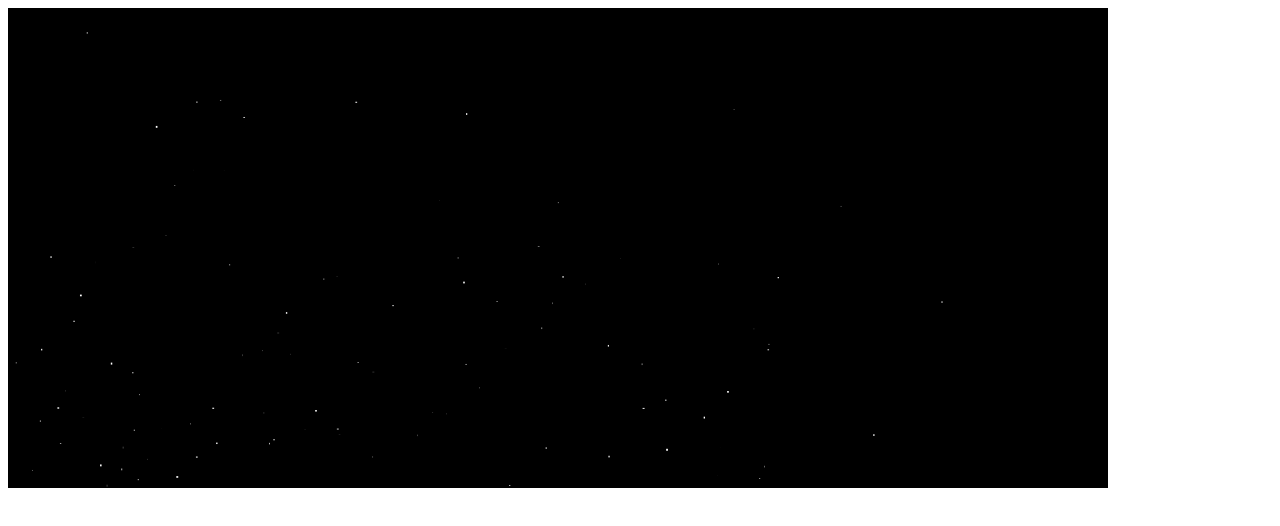
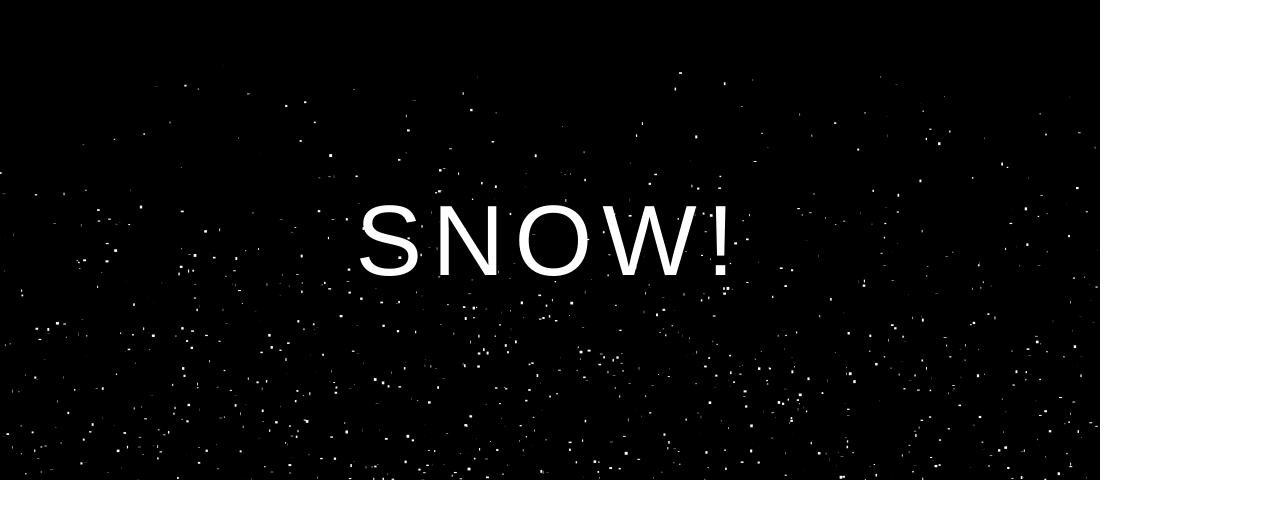
Before and after one commit to jswest/snowy-canvas, a plain HTML site: page public/index.html in a window 1280 px wide. Drawn offline with Linux system fonts and the light colour scheme.

Commit message:
Adds a wind effect to the snow.

```diff
--- a/public/index.html
+++ b/public/index.html
@@ -4,59 +4,129 @@
   <title>Canvas Fun</title>
 </head>
 <body>
-  <canvas id="canvas" width="1100" height="480">
-  </canvas>
+  <style>
+* {
+  margin: 0;
+  padding: 0; }
+.ad {
+  overflow: hidden;
+  position: relative;
+  max-width: 1100px;
+  min-width: 720px;
+  width: 100%;
+  height: 480px; }
+canvas {
+  display: block;
+  position: absolute;
+  top: 0;
+  left: 0;
+  width: 100%;
+  height: 480px;
+  z-index: 0; }
+header.primary-header {
+  margin-top: -50px;
+  position: absolute;
+  top: 50%;
+  width: 100%;
+  height: 100px;
+  z-index: 1; }
+header.primary-header h1 {
+  color: rgb(255,255,255);
+  font-family: "Helvetica Neue";
+  font-size: 100px;
+  font-weight: 100;
+  letter-spacing: 10px;
+  line-height: 100px;
+  text-align: center;
+  text-transform: uppercase;
+}
+
+  </style>
+  <div class="ad">
+    <header class="primary-header">
+      <h1>Snow!</h1>
+    </header>
+    <canvas id="canvas" width="1100" height="480">
+    </canvas>
+  </div>
 
   <script>
-var Particle = function() {
+
+var progression = [ 1, 1, 2, 2, 3, 4, 3, 2, 3, 4, 5, 4, 3, 2, 1, 2, 1, 2, 1, 2, 3, 4, 3, 2, 1
+];
+
+
+
+var Particle = function( width, height ) {
   var that = this;
-  this.x = Math.floor( Math.random() * width + 1);
-  this.y = Math.floor( Math.random() * height );
-  this.vx = Math.random() * -5;
-  this.vy = Math.random() * 2;
+  this.width = width;
+  this.height = height;
+  this.x = ( that.width * 1.5 ) + ( Math.floor( Math.random() * that.width + 1 ) );
+  this.y = -( that.height ) + ( Math.floor( Math.random() * that.height ) );
+  this.vx = -2 + ( Math.random() * -5 );
+  this.vy = 1.5 + ( Math.random() * 3.5 );
 
   this.coloration = "rgb(255,255,255)";
 
-  this.updatePosition = function() {
-    that.x = that.x + that.vx;
-    that.y = that.y + that.vy;
-  }
-
-  this.updateColoration = function() {
-
+  this.updatePosition = function( wind ) {
+    that.x = that.x + ( that.vx * wind );
+    that.y = that.y + ( that.vy * wind );
   }
 }
 
+var Snowfield = function( progression ) {
+  var that = this;
+  this.canvas = document.getElementById( 'canvas' );
+  this.context = this.canvas.getContext( '2d' );
+  this.width = 1100;
+  this.height = 480;
+  this.particles = [];
+  this.progression = progression;
+  this.progressionIndex = 0;
+  this.smallIndex = 0;
 
-var canvas = document.getElementById( 'canvas' );
-var context = canvas.getContext( '2d' );
+  this.pushParticles = function() {
+    for( var i = 0; i < 10000; i++ ) {
+      that.particles.push( new Particle( that.width, that.height ) );
+    }
+  }
 
-var width = 1100
-var height = 480
+  this.draw = function() {
+    that.context.fillStyle = "rgb(0,0,0)";
+    that.context.fillRect( 0, 0, that.width, that.height );
+    var particle;
+    for( var i = 0; i < that.particles.length; i++ ) {
+      particle = that.particles[i];
+      that.context.fillStyle = particle.coloration;
+      that.context.fillRect( particle.x, particle.y, Math.random() * 3, Math.random() * 3 );
+      particle.updatePosition( that.progression[ that.progressionIndex ] );
+      if( particle.x > 1100 || particle.y > 480 ) {
+        that.particles.slice( i, i + 1 );
+      }
+    }
+  }
 
-var particles = [];
-for( var i = 0; i < 1000; i++ ) {
-  particles.push( new Particle() );
-}
+  this.init = function() {
+    that.pushParticles();
+  }
 
-var draw = function() {
-  context.fillStyle = "rgb(0,0,0)";
-  context.fillRect( 0, 0, width, height );
-
-  var particle;
-  for( var i = 0; i < particles.length; i++ ) {
-    particle = particles[i];
-    context.fillStyle = particle.coloration;
-    context.fillRect( particle.x, particle.y, Math.random() * 2, Math.random() * 2 );
-    particle.updatePosition();
-    if( particle.x > 1100 || particle.y > 480 ) {
-      delete particle;
+  this.run = function() {
+    that.draw();
+    that.smallIndex++;
+    if( that.smallIndex > 16 ) {
+      that.smallIndex = 0;
+      that.progressionIndex++;
+      if( that.progressionIndex > that.progression.length - 1 ) {
+        that.progressionIndex = 0;
+      }
     }
   }
 }
 
-setInterval( function() {
-  draw();
-}, 13 );
+var snowfield = new Snowfield( progression );
+snowfield.init();
+setInterval( snowfield.run, 33 );
+//snowfield.run();
+
   </script>
 </body>
```
